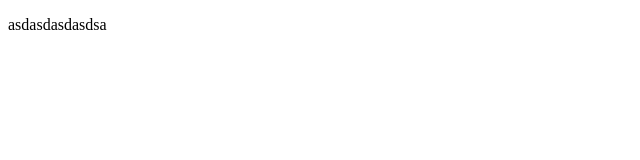
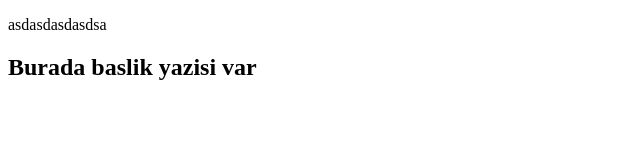
Before and after one commit to gknsntrk90/27SubatTest1, a plain HTML site: page index.html in a window 1280 px wide. Shown: the whole page, without its empty margins (0-640 px from the left). Drawn offline with Linux system fonts and the light colour scheme.

Commit message:
başlık değeri oluşturuldu

```diff
--- a/index.html
+++ b/index.html
@@ -7,5 +7,6 @@
 </head>
 <body>
     <p>asdasdasdasdsa</p>
+    <h2>Burada baslik yazisi var</h2>
 </body>
 </html>
```
